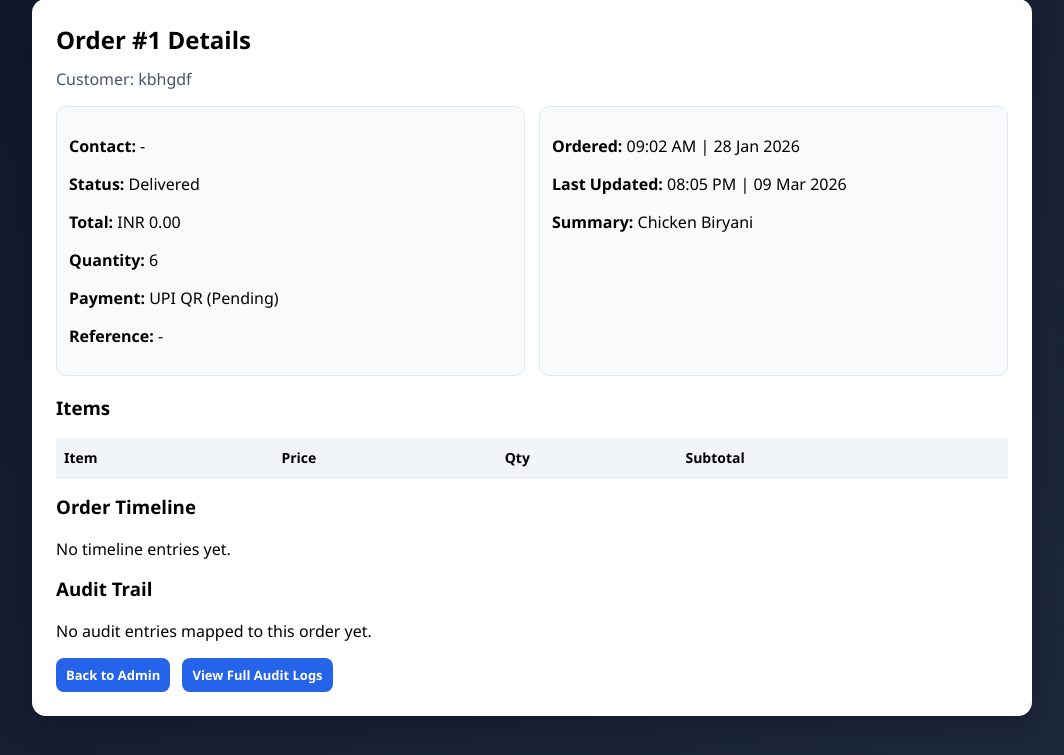
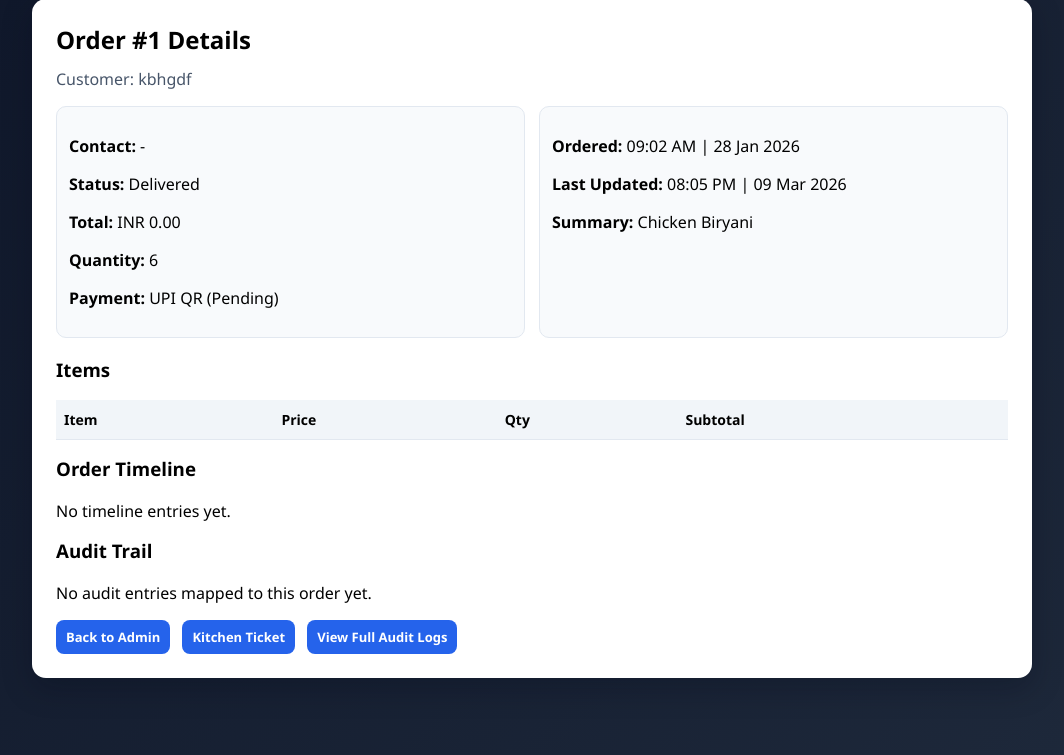
Before and after one commit to rashmimalikarjun/Order-management-system, a Flask app: page /admin/order/1 in a window 1280 px wide. Shown: the part 25-780 px from the top of the page, without its empty margins (108-1172 px from the left). Run offline with Flask 3, Linux system fonts and the light colour scheme; a user stored in the database is signed in; data comes from the database, SQL or seed files in the repository; lists and menus that the app fills with data are empty.

Commit message:
Update admin_order_detail.html

```diff
--- a/templates/admin_order_detail.html
+++ b/templates/admin_order_detail.html
@@ -73,7 +73,6 @@
                 <p><strong>Total:</strong> INR {{ '%.2f'|format(order.total_price or 0) }}</p>
                 <p><strong>Quantity:</strong> {{ order.quantity }}</p>
                 <p><strong>Payment:</strong> {{ order.payment_method }} ({{ order.payment_status }})</p>
-                <p><strong>Reference:</strong> {{ order.payment_reference or '-' }}</p>
                 {% if order.payment_proof_path %}
                     <p><strong>Payment Proof:</strong> <a href="{{ url_for('static', filename=order.payment_proof_path) }}" target="_blank">View uploaded proof</a></p>
                 {% endif %}
@@ -151,6 +150,7 @@
 
         <div class="actions" style="margin-top:16px;">
             <a href="{{ url_for('admin') }}">Back to Admin</a>
+            <a href="{{ url_for('kitchen_ticket', order_id=order.id) }}" target="_blank">Kitchen Ticket</a>
             <a href="{{ url_for('admin_audit_logs') }}">View Full Audit Logs</a>
         </div>
     </div>
```
